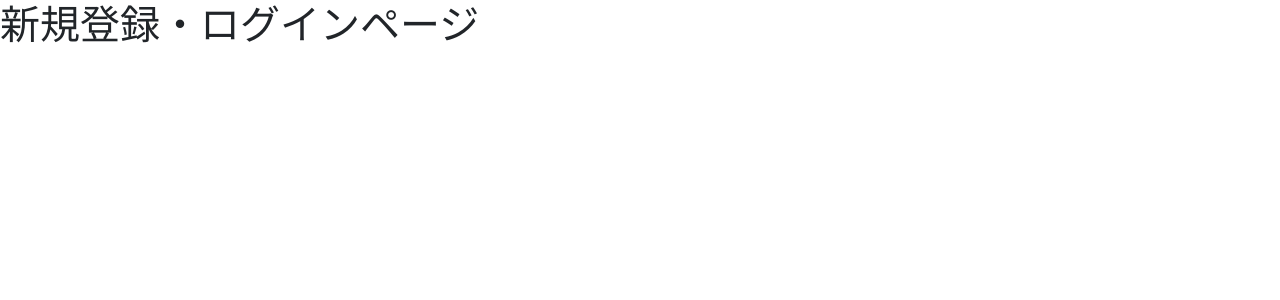
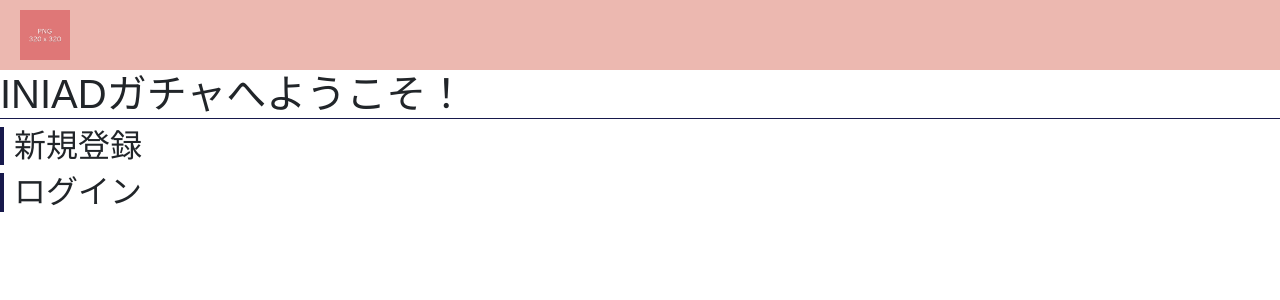
Before and after one commit to Chicken-iniad/Gacha, a Django app: page / in a window 1280 px wide. Shown: the top 300 px of the page. Run offline with Django 4.2, Linux system fonts and the light colour scheme.

Commit message:
cssやimgファイルの追加とindex.html編集

```diff
--- /dev/null
+++ b/gacha/static/gacha/css/default.css
@@ -0,0 +1,42 @@
+body {
+    font-family: sans-serif;
+}
+
+h1 {
+    border-bottom: solid 1px #17194c;
+}
+
+h2 {
+    padding: 0px 10px 0px 10px;
+    border-left: solid 4px #17194c;
+}
+
+#header {
+    background-color: #ecb8b0;
+    padding: 10px 20px 10px 20px;
+    height: 70px;
+}
+
+#header img {
+    height: 100%;
+}
+
+#titleInput {
+    margin: 10px;
+    padding: 10px;
+    border: solid 2px#666666;
+    width: 40%;
+}
+
+#textInput {
+    margin: 10px;
+    padding: 10px;
+    border: solid 2px#666666;
+    width: 80%;
+}
+
+.text {
+    margin: 10px;
+    padding: 10px;
+    background-color: #eeeeff;
+}
--- a/gacha/templates/gacha/index.html
+++ b/gacha/templates/gacha/index.html
@@ -1,14 +1,20 @@
+{% load static %}
 <!doctype html>
 <html lang="ja">
   <head>
     <meta charset="utf-8">
     <meta name="viewport" content="width=device-width, initial-scale=1">
     <link href="https://cdn.jsdelivr.net/npm/bootstrap@5.0.0-beta1/dist/css/bootstrap.min.css" rel="stylesheet" integrity="sha384-giJF6kkoqNQ00vy+HMDP7azOuL0xtbfIcaT9wjKHr8RbDVddVHyTfAAsrekwKmP1" crossorigin="anonymous">
+    <link href="{% static 'gacha/css/default.css' %}" rel="stylesheet">
     <title>Gacha-index</title>
   </head>
   <body>
-
-    <h1>新規登録・ログインページ</h1>
+    <div id ="header">
+      <img src="{% static 'gacha/img/sample.png' %}" alt="Logo">
+    </div>
+    <h1>INIADガチャへようこそ！</h1>
+    <h2>新規登録</h2>
+    <h2>ログイン</h2>
 
     <script src="https://cdn.jsdelivr.net/npm/bootstrap@5.0.0-beta1/dist/js/bootstrap.bundle.min.js" integrity="sha384-ygbV9kiqUc6oa4msXn9868pTtWMgiQaeYH7/t7LECLbyPA2x65Kgf80OJFdroafW" crossorigin="anonymous"></script>
   </body>
```
Also changed, not shown: gacha/static/gacha/img/sample.png (added).
